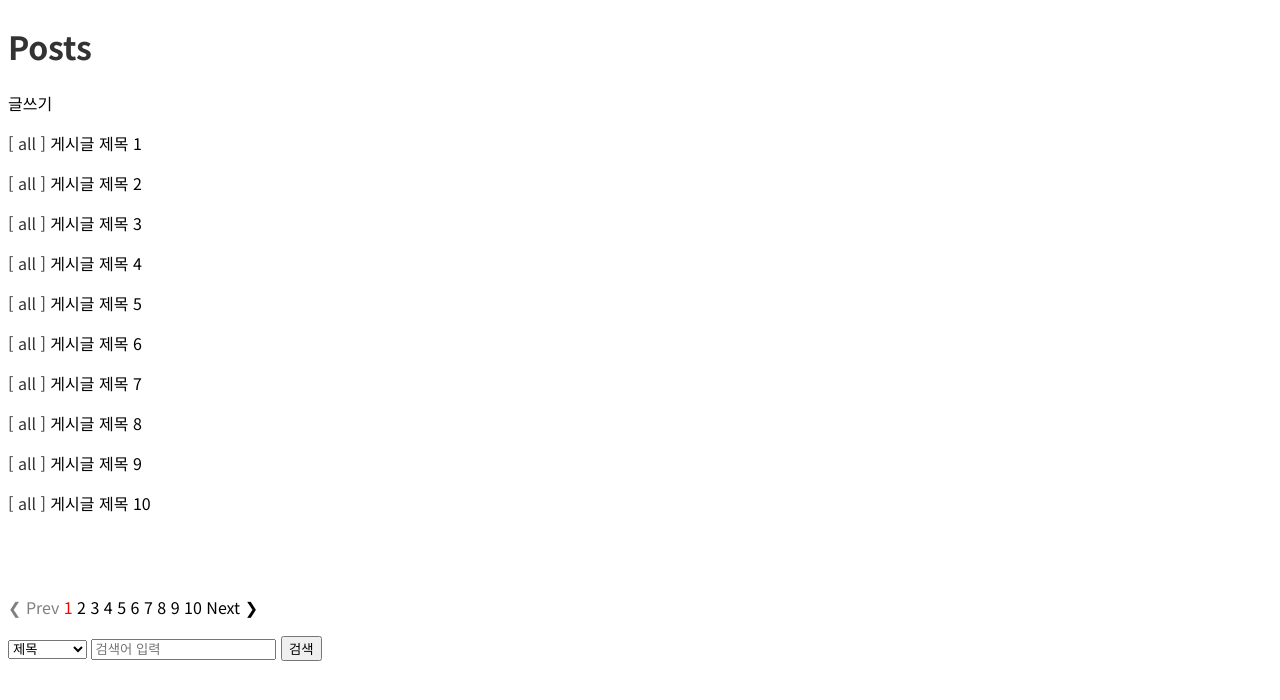
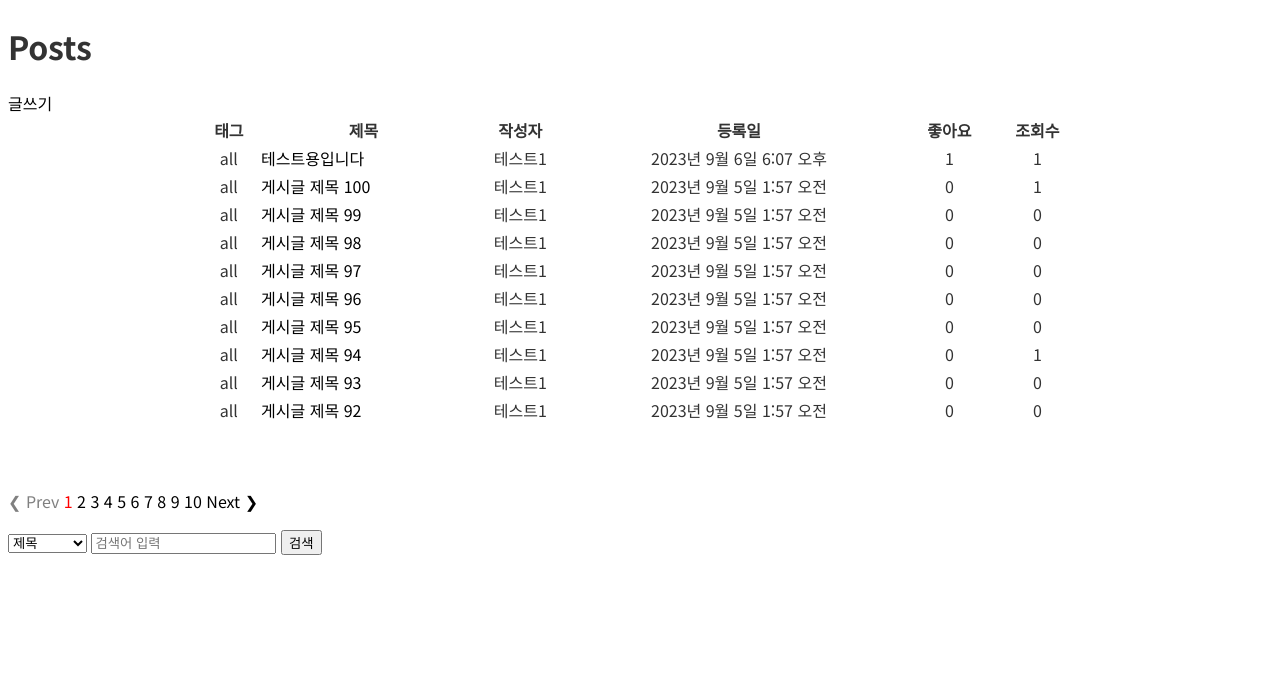
Before and after one commit to YSW2/Foodle_Django, a Django app: page /posts/ in a window 1280 px wide. Shown: the part 56-756 px from the top of the page. Run offline with Django 4.2, Linux system fonts and the light colour scheme; data comes from the database, SQL or seed files in the repository; both versions use the stored data as it was after the commit; parts of the project's set-up code (start-up, migrations or seed data) failed here and were passed over.

Commit message:
views commit

```diff
--- a/posts/models.py
+++ b/posts/models.py
@@ -15,6 +15,12 @@ class Post(models.Model):
     content = models.TextField("내용")
     created = models.DateTimeField("작성일시", auto_now_add=True)
     tags = models.CharField("태그", max_length=20, choices=TAG_CHOICE)
+    views = models.ManyToManyField(
+        'users.User',
+        verbose_name="조회수",
+        related_name="view_user",
+        blank=True,
+    )
 
     def __str__(self):
         return f"{self.user.nickname}의 글(id : {self.id})"
--- a/posts/urls.py
+++ b/posts/urls.py
@@ -1,5 +1,5 @@
 from django.urls import path
-from posts.views import posts_view, post_add, post_detail, generate_post, delete_all_posts
+from posts.views import posts_view, post_add, post_detail, generate_post, delete_all_posts, like_this_post
 
 app_name = "posts"
 urlpatterns = [
@@ -8,4 +8,5 @@ urlpatterns = [
     path("<int:post_id>/", post_detail, name="post_detail"),
     path("generate_post/", generate_post, name="generate_post"),
     path("delete_all_posts/", delete_all_posts, name="delete_all_posts"),
+    path("<int:post_id>/like/", like_this_post, name="like_this_post"),
 ]
--- a/posts/views.py
+++ b/posts/views.py
@@ -3,6 +3,7 @@ from posts.forms import PostForm
 from posts.models import Post
 from django.core.paginator import Paginator, PageNotAnInteger, EmptyPage
 from django.db.models import Q
+from django.views.decorators.http import require_POST
 import random
 # Create your views here.
 
@@ -11,6 +12,11 @@ def posts_view(request):
     name = request.GET.get('name')
     keyword = request.GET.get('keyword')
 
+    page_num = 10   #한 번에 표시할 페이지의 갯수
+
+    if page is None:
+        page = 1
+
     if name == 'title':
         posts = Post.objects.filter(title__icontains=keyword)
     elif name == 'content':
@@ -18,14 +24,9 @@ def posts_view(request):
     elif name == 'title_content':
         posts = Post.objects.filter(Q(title__icontains=keyword) | Q(content__icontains=keyword))
     else:
-        posts = Post.objects.all()
+        posts = Post.objects.order_by('-created')
 
-    if page is None:
-        page = 1
-
-    page_num = 10
     paginator = Paginator(posts, page_num)
-
     custom_page_range = range(((int(page)-1) // page_num) * page_num + 1, min(paginator.num_pages, ((int(page)-1) // page_num) * page_num + page_num) + 1)
 
     try:
@@ -70,10 +71,30 @@ def post_add(request):
 
 def post_detail(request, post_id):
     post = Post.objects.get(id=post_id)
+    user = request.user
+
+    if user.is_authenticated:
+        if not post.views.filter(id=user.id).exists():
+            post.views.add(user)
+
     context = {
         "post": post,
     }
     return render(request, "posts/post_detail.html", context)
+
+@require_POST
+def like_this_post(request, post_id):
+    post = Post.objects.get(id=post_id)
+    user = request.user
+
+    if user.like_posts.filter(id=post_id).exists():
+        user.like_posts.remove(post)
+
+    else:
+        user.like_posts.add(post)
+
+    url_next = request.GET.get("next")
+    return redirect("posts:post_detail", post_id=post.id)
 
 def generate_post(request):
     for i in range(100):
--- a/static/css/style.css
+++ b/static/css/style.css
@@ -34,3 +34,17 @@ a {
     text-decoration: none; /* 링크 밑줄 제거 */
     color: black;
 }
+
+.post_table{
+    position: mid;
+    width: 70%;
+    margin: 0 auto;
+}
+
+.post_table_list{
+    text-align: center;
+}
+
+.post_table_list_title{
+    text-align: left;
+}
--- a/templates/posts/post_detail.html
+++ b/templates/posts/post_detail.html
@@ -8,6 +8,11 @@
             {{ post.created }}
         </p>
         <p>{{ post.content }}</p>
+        <p>{{ post.like_users.count }}</p>
     </div>
+    <form action="{% url 'posts:like_this_post' post_id=post.id %}" method="POST">
+        {% csrf_token %}
+        <button type="submit">좋아요</button>
+    </form>
     <a href="{% url 'posts:posts' %}">목록</a>
 {% endblock %}
--- a/templates/posts/posts.html
+++ b/templates/posts/posts.html
@@ -4,12 +4,30 @@
     <h1>Posts</h1>
     <a href="{% url 'posts:post_add' %}">글쓰기</a>
     <div>
-        {% for post in page_obj %}
-            <p>
-                [ {{ post.tags }} ]
-                <a href="{% url 'posts:post_detail' post_id=post.id %}">{{ post.title }}</a>
-            </p>
-        {% endfor %}
+        <table class="post_table">
+            <thead>
+                <tr>
+                    <th>태그</th>
+                    <th>제목</th>
+                    <th>작성자</th>
+                    <th>등록일</th>
+                    <th>좋아요</th>
+                    <th>조회수</th>
+                </tr>
+            </thead>
+            <tbody>
+                {% for post in page_obj %}
+                    <tr class="post_table_list">
+                        <td>{{ post.tags }}</td>
+                        <td class="post_table_list_title"><a href="{% url 'posts:post_detail' post_id=post.id %}">{{ post.title }}</a></td>
+                        <td>{{ post.user.nickname }}</td>
+                        <td>{{ post.created }}</td>
+                        <td>{{ post.like_users.count }}</td>
+                        <td>{{ post.views.count }}</td>
+                    </tr>
+                {% endfor %}
+            </tbody>
+        </table>
         <br/>
         <br/>
         <ul>
--- a/users/models.py
+++ b/users/models.py
@@ -7,3 +7,9 @@ class User(AbstractUser):
     profile_image = models.ImageField(
         "프로필 이미지", upload_to="users/profile", blank=True)
     nickname = models.CharField(default="user", max_length=20)
+    like_posts = models.ManyToManyField(
+        'posts.Post',
+        verbose_name="좋아요 목록",
+        related_name="like_users",
+        blank=True,
+    )
```
Also changed, not shown: db.sqlite3, posts/migrations/0006_post_views.py (added), users/migrations/0004_user_like_posts.py (added).
